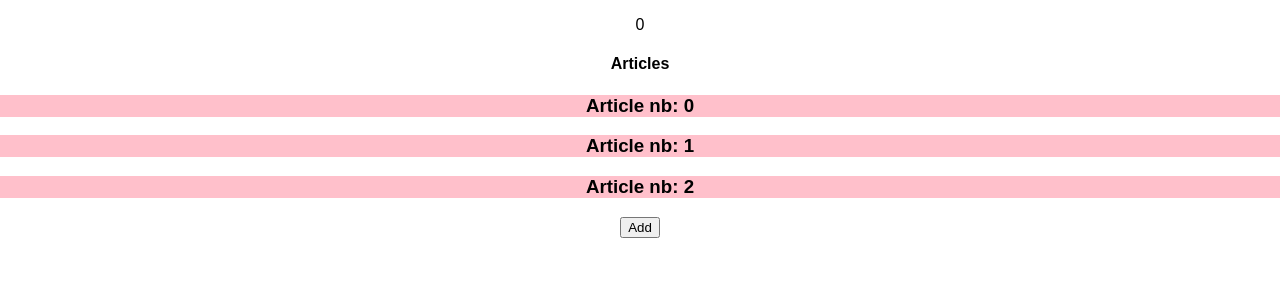
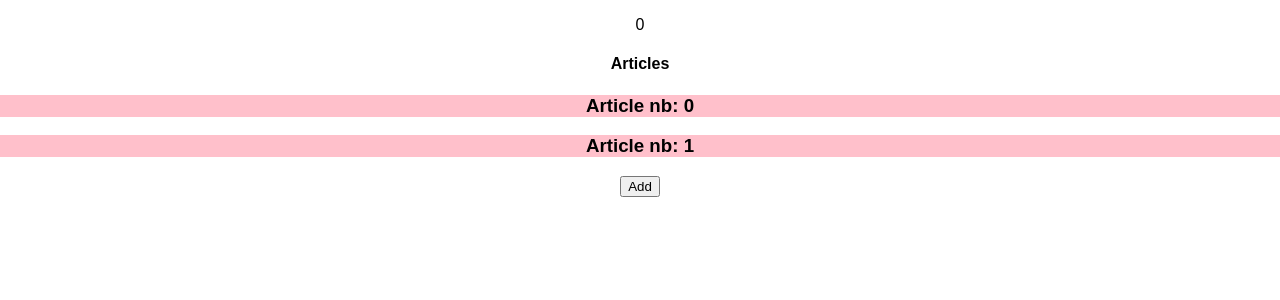
Before and after one commit to hajaniain/arya, a React (Create React App) app: page / in a window 1280 px wide. Shown: the top 300 px of the page. Built offline with nearby package versions, Linux system fonts and the light colour scheme.

Commit message:
chore(recording): add article when press add button

```diff
--- a/src/article/article.js
+++ b/src/article/article.js
@@ -2,6 +2,7 @@ import React from 'react';
 import './article.css'
 
 class Article extends React.Component {
+
   render() {
     return (
       <div className="article-item">
--- a/src/articles/articles.js
+++ b/src/articles/articles.js
@@ -6,9 +6,7 @@ class Articles extends React.Component {
 
 	constructor(props) {
 		super(props);
-		this.state = {
-			nbArticles: 2
-		}
+		this.state = {}
 	}
 
 	renderArticles() {
--- a/src/recording/recording.js
+++ b/src/recording/recording.js
@@ -6,18 +6,23 @@ class Recording extends React.Component {
   constructor(props) {
     super(props);
     this.state = {
-      sum: 0
-    }
+      sum: 0,
+      nbArticles: 2
+    };
+    this.addArticle = this.addArticle.bind(this);
   }
 
   addArticle() {
+    this.setState(state => ({
+      nbArticles: ++state.nbArticles
+    }));
   }
 
   render() {
     return (
       <div>
         <p>{this.state.sum}</p>
-        <Articles nbArticles={3} />
+        <Articles nbArticles={this.state.nbArticles} />
         <button onClick={this.addArticle}>Add</button>
       </div>
     );
```
